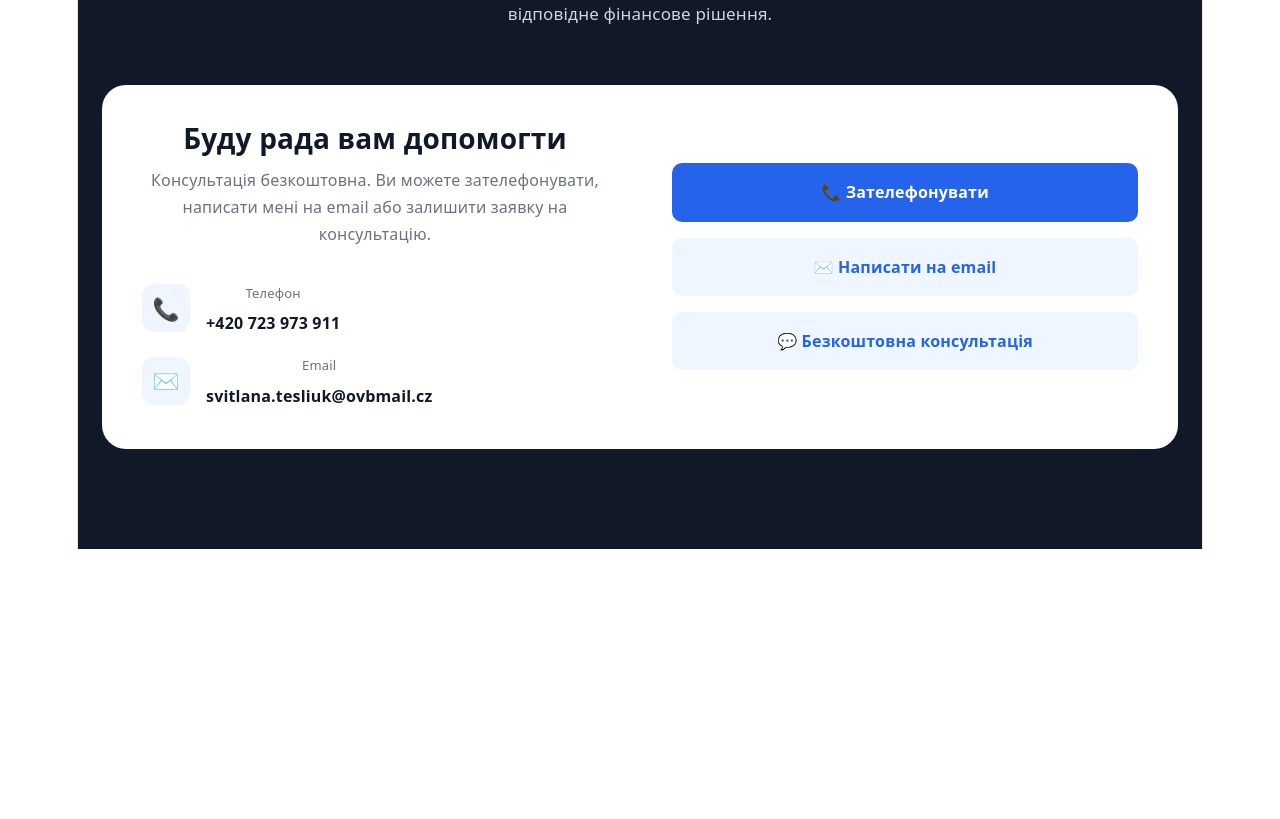
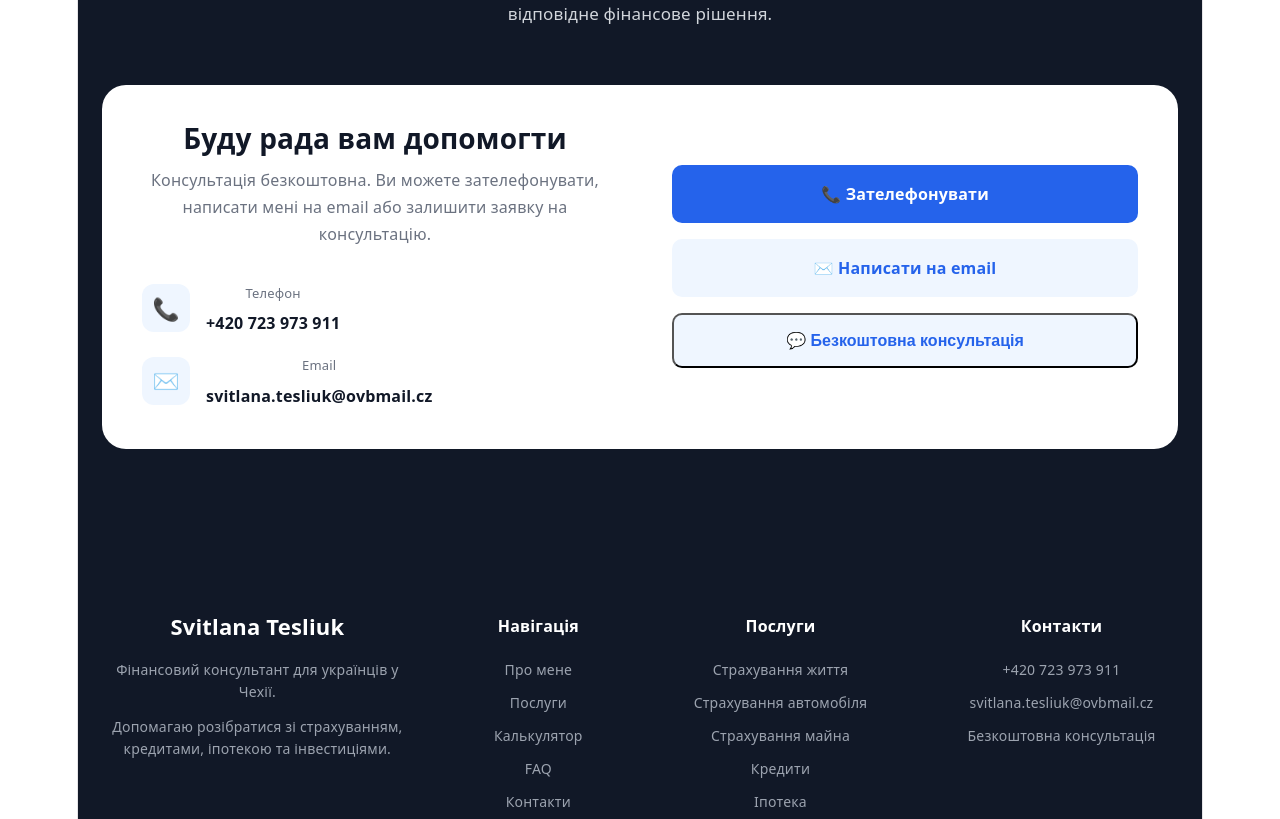
Before and after one commit to SvitlanaTesliuk/financial-consultant, a React (Vite) app: page / in a window 1280 px wide. Shown: the part 4980-5799 px from the top of the page. Before the commit the page ends 5529 px from the top, so only its background shows below. Built offline with nearby package versions, Linux system fonts and the light colour scheme.

Commit message:
add form

```diff
--- /dev/null
+++ b/src/components/BackToHome/BackToHome.module.css
@@ -0,0 +1,31 @@
+.button {
+  display: inline-flex;
+
+  align-items: center;
+
+  padding: 10px 18px;
+
+  border: 1px solid #d1d5db;
+
+  border-radius: 10px;
+
+  background-color: #ffffff;
+
+  color: #374151;
+
+  font-size: 14px;
+
+  font-weight: 600;
+
+  text-decoration: none;
+
+  transition:
+    background-color 0.2s ease,
+    color 0.2s ease;
+}
+
+.button:hover {
+  background-color: #f3f4f6;
+
+  color: #2563eb;
+}
--- /dev/null
+++ b/src/components/BackToHome/BackToHome.tsx
@@ -0,0 +1,13 @@
+import { Link } from 'react-router-dom'
+
+import styles from './BackToHome.module.css'
+
+const BackToHome = () => {
+  return (
+    <Link to="/" className={styles.button}>
+      ← На головну
+    </Link>
+  )
+}
+
+export default BackToHome
--- a/src/components/Calculator/Calculator.tsx
+++ b/src/components/Calculator/Calculator.tsx
@@ -5,7 +5,7 @@ import styles from './Calculator.module.css'
 const Calculator = () => {
   const [propertyPrice, setPropertyPrice] = useState<number>(5000000)
   const [downPaymentPercent, setDownPaymentPercent] =
-    useState<number>(10)
+    useState<number>(20)
   const [years, setYears] = useState<number>(30)
 
   const interestRate = 5.5
--- a/src/components/Contact/Contact.tsx
+++ b/src/components/Contact/Contact.tsx
@@ -1,6 +1,61 @@
+import { useState } from 'react'
 import styles from './Contact.module.css'
 
 const Contact = () => {
+  const [isFormOpen, setIsFormOpen] = useState(false)
+  const [formData, setFormData] = useState({
+  name: '',
+  phone: '',
+  email: '',
+  message: '',
+})
+const [errors, setErrors] = useState({
+  name: '',
+  phone: '',
+  email: '',
+  message: '',
+})
+const handleSubmit = (e: React.SubmitEvent<HTMLFormElement>) => {
+  e.preventDefault()
+
+  const newErrors = {
+    name: '',
+    phone: '',
+    email: '',
+    message: '',
+  }
+
+  if (!formData.name.trim()) {
+    newErrors.name = "Введіть ваше ім'я"
+  }
+
+  if (!formData.phone.trim()) {
+    newErrors.phone = 'Введіть ваш телефон'
+  }
+
+  if (!formData.email.trim()) {
+    newErrors.email = 'Введіть ваш email'
+  } else if (!formData.email.includes('@')) {
+    newErrors.email = 'Введіть правильний email'
+  }
+
+  if (!formData.message.trim()) {
+    newErrors.message = 'Напишіть, що вас цікавить'
+  }
+
+  setErrors(newErrors)
+
+  if (
+    newErrors.name ||
+    newErrors.phone ||
+    newErrors.email ||
+    newErrors.message
+  ) {
+    return
+  }
+
+  console.log(formData)
+}
   return (
     <section id="contact" className={styles.contact}>
       <div className={styles.container}>
@@ -58,25 +113,114 @@ const Contact = () => {
 
           <div className={styles.actions}>
             <a
-              href="tel:+420XXXXXXXXX"
+              href="tel:+420723973911"
               className={styles.primaryButton}
             >
               📞 Зателефонувати
             </a>
 
             <a
-              href="mailto:example@email.com"
+              href="mailto:svitlana.tesliuk@ovbmail.cz"
               className={styles.secondaryButton}
             >
               ✉️ Написати на email
             </a>
 
-            <a
-              href="mailto:example@email.com?subject=Безкоштовна консультація"
-              className={styles.secondaryButton}
-            >
-              💬 Безкоштовна консультація
-            </a>
+            <button
+  type="button"
+  className={styles.secondaryButton}
+  onClick={() => setIsFormOpen(true)}
+>
+  💬 Безкоштовна консультація
+</button>
+{isFormOpen && (
+  <form className={styles.form} onSubmit={handleSubmit}>
+    <h3>Безкоштовна консультація</h3>
+
+ <input
+  type="text"
+  placeholder="Ваше ім'я"
+  value={formData.name}
+  className={errors.name ? styles.inputError : ''}
+  onChange={(e) => {
+    setFormData({
+      ...formData,
+      name: e.target.value,
+    })
+
+    setErrors({
+      ...errors,
+      name: '',
+    })
+  }}
+/>
+  {errors.name && <span className={styles.error}>{errors.name}</span>}
+    <input
+  type="tel"
+  placeholder="Ваш телефон"
+  value={formData.phone}
+  className={errors.phone ? styles.inputError : ''}
+  onChange={(e) => {
+    setFormData({
+      ...formData,
+      phone: e.target.value,
+    })
+
+    setErrors({
+      ...errors,
+      phone: '',
+    })
+  }}
+/>
+  {errors.phone && <span className={styles.error}>{errors.phone}</span>}
+    <input
+  type="email"
+  placeholder="Ваш email"
+  value={formData.email}
+  className={errors.email ? styles.inputError : ''}
+  onChange={(e) => {
+    setFormData({
+      ...formData,
+      email: e.target.value,
+    })
+
+    setErrors({
+      ...errors,
+      email: '',
+    })
+  }}
+/>
+  {errors.email && <span className={styles.error}>{errors.email}</span>}
+   <textarea
+  placeholder="Напишіть, що вас цікавить"
+  rows={5}
+  value={formData.message}
+  className={errors.message ? styles.inputError : ''}
+  onChange={(e) => {
+    setFormData({
+      ...formData,
+      message: e.target.value,
+    })
+
+    setErrors({
+      ...errors,
+      message: '',
+    })
+  }}
+/>
+  {errors.message && <span className={styles.error}>{errors.message}</span>}
+    <button type="submit">
+      Надіслати заявку
+    </button>
+
+    <button
+      type="button"
+      onClick={() => setIsFormOpen(false)}
+    >
+      Закрити
+    </button>
+  </form>
+)}
           </div>
         </div>
       </div>
--- a/src/components/Footer/Footer.module.css
+++ b/src/components/Footer/Footer.module.css
@@ -0,0 +1,154 @@
+.footer {
+  padding: 64px 24px 24px;
+
+  background-color: #111827;
+
+  color: #ffffff;
+}
+
+.container {
+  max-width: 1200px;
+
+  margin: 0 auto;
+}
+
+.main {
+  display: grid;
+
+  grid-template-columns: 2fr 1fr 1.5fr 1.5fr;
+
+  gap: 48px;
+
+  padding-bottom: 48px;
+
+  border-bottom: 1px solid #374151;
+}
+
+.about {
+  max-width: 320px;
+}
+
+.logo {
+  display: inline-block;
+
+  margin-bottom: 20px;
+
+  color: #ffffff;
+
+  font-size: 22px;
+  font-weight: 700;
+
+  text-decoration: none;
+}
+
+.about p {
+  margin: 0 0 12px;
+
+  color: #9ca3af;
+
+  font-size: 14px;
+
+  line-height: 1.6;
+}
+
+.navigation,
+.services,
+.contact {
+  display: flex;
+
+  flex-direction: column;
+
+  gap: 12px;
+}
+
+.navigation h3,
+.services h3,
+.contact h3 {
+  margin: 0 0 8px;
+
+  color: #ffffff;
+
+  font-size: 16px;
+}
+
+.navigation a,
+.services a,
+.contact a {
+  color: #9ca3af;
+
+  font-size: 14px;
+
+  line-height: 1.5;
+
+  text-decoration: none;
+
+  transition: color 0.2s ease;
+}
+
+.navigation a:hover,
+.services a:hover,
+.contact a:hover {
+  color: #ffffff;
+}
+
+.bottom {
+  display: flex;
+
+  align-items: center;
+
+  justify-content: space-between;
+
+  gap: 24px;
+
+  padding-top: 24px;
+}
+
+.bottom p {
+  margin: 0;
+
+  color: #6b7280;
+
+  font-size: 13px;
+}
+
+.homeButton {
+  color: #9ca3af;
+
+  font-size: 14px;
+
+  font-weight: 600;
+
+  text-decoration: none;
+}
+
+.homeButton:hover {
+  color: #ffffff;
+}
+
+@media (max-width: 900px) {
+  .main {
+    grid-template-columns: 1fr 1fr;
+  }
+
+  .about {
+    max-width: none;
+  }
+}
+
+@media (max-width: 600px) {
+  .footer {
+    padding: 56px 20px 20px;
+  }
+
+  .main {
+    grid-template-columns: 1fr;
+
+    gap: 36px;
+  }
+
+  .bottom {
+    flex-direction: column;
+
+    align-items: flex-start;
+  }
+}
--- a/src/components/Footer/Footer.tsx
+++ b/src/components/Footer/Footer.tsx
@@ -0,0 +1,114 @@
+import { Link } from 'react-router-dom'
+
+import styles from './Footer.module.css'
+
+const Footer = () => {
+  const currentYear = new Date().getFullYear()
+
+  return (
+    <footer className={styles.footer}>
+      <div className={styles.container}>
+
+        <div className={styles.main}>
+
+          <div className={styles.about}>
+            <Link to="/" className={styles.logo}>
+              Svitlana Tesliuk
+            </Link>
+
+            <p>
+              Фінансовий консультант для українців у Чехії.
+            </p>
+
+            <p>
+              Допомагаю розібратися зі страхуванням,
+              кредитами, іпотекою та інвестиціями.
+            </p>
+          </div>
+
+          <div className={styles.navigation}>
+            <h3>Навігація</h3>
+
+            <a href="/#about">
+              Про мене
+            </a>
+
+            <a href="/#services">
+              Послуги
+            </a>
+
+            <a href="/#calculator">
+              Калькулятор
+            </a>
+
+            <a href="/#faq">
+              FAQ
+            </a>
+
+            <a href="/#contact">
+              Контакти
+            </a>
+          </div>
+
+          <div className={styles.services}>
+            <h3>Послуги</h3>
+
+            <Link to="/services/life-insurance">
+              Страхування життя
+            </Link>
+
+            <Link to="/services/car-insurance">
+              Страхування автомобіля
+            </Link>
+
+            <Link to="/services/property-insurance">
+              Страхування майна
+            </Link>
+
+            <Link to="/services/loans">
+              Кредити
+            </Link>
+
+            <Link to="/services/mortgage">
+              Іпотека
+            </Link>
+
+            <Link to="/services/investments">
+              Інвестиції
+            </Link>
+          </div>
+
+          <div className={styles.contact}>
+            <h3>Контакти</h3>
+
+            <a href="tel:+420723973911">
+              +420 723 973 911
+            </a>
+
+            <a href="mailto:svitlana.tesliuk@ovbmail.cz">
+              svitlana.tesliuk@ovbmail.cz
+            </a>
+
+            <a href="/#contact">
+              Безкоштовна консультація
+            </a>
+          </div>
+
+        </div>
+
+        <div className={styles.bottom}>
+          <p>
+            © {currentYear} Svitlana Tesliuk. Всі права захищені.
+          </p>
+
+          <Link to="/" className={styles.homeButton}>
+            ↑ На головну
+          </Link>
+        </div>
+
+      </div>
+    </footer>
+  )
+}
+
+export default Footer
--- a/src/components/Hero/Hero.tsx
+++ b/src/components/Hero/Hero.tsx
@@ -26,7 +26,7 @@ const Hero = () => {
               Безкоштовна консультація
             </a>
 
-            <a href="tel:+420XXXXXXXXX" className={styles.secondaryButton}>
+            <a href="tel:+420723973911" className={styles.secondaryButton}>
               Зателефонувати
             </a>
           </div>
--- a/src/pages/Home/Home.tsx
+++ b/src/pages/Home/Home.tsx
@@ -5,6 +5,7 @@ import Services from '../../components/Services/Services'
 import Calculator from '../../components/Calculator/Calculator'
 import Faq from '../../components/FAQ/FAQ'
 import Contact from '../../components/Contact/Contact'
+import Footer from '../../components/Footer/Footer'
 
 const Home = () => {
   return (
@@ -23,6 +24,8 @@ const Home = () => {
         <Faq />
 
         <Contact />
+
+        <Footer />
       </main>
     </>
   )
--- a/src/pages/ServiceDetails/ServiceDetails.tsx
+++ b/src/pages/ServiceDetails/ServiceDetails.tsx
@@ -1,6 +1,7 @@
 import { Link, useParams } from 'react-router-dom'
 
 import { services } from '../../data/services'
+import BackToHome from '../../components/BackToHome/BackToHome'
 
 import styles from './ServiceDetails.module.css'
 
@@ -30,9 +31,7 @@ const ServiceDetails = () => {
   return (
     <main className={styles.page}>
       <div className={styles.container}>
-        <Link to="/" className={styles.backLink}>
-          ← На головну
-        </Link>
+        <BackToHome />
 
         <p className={styles.subtitle}>
           ПОСЛУГА
```
Also changed, not shown: src/components/Contact/Contact.module.css (+75 -0 lines).
